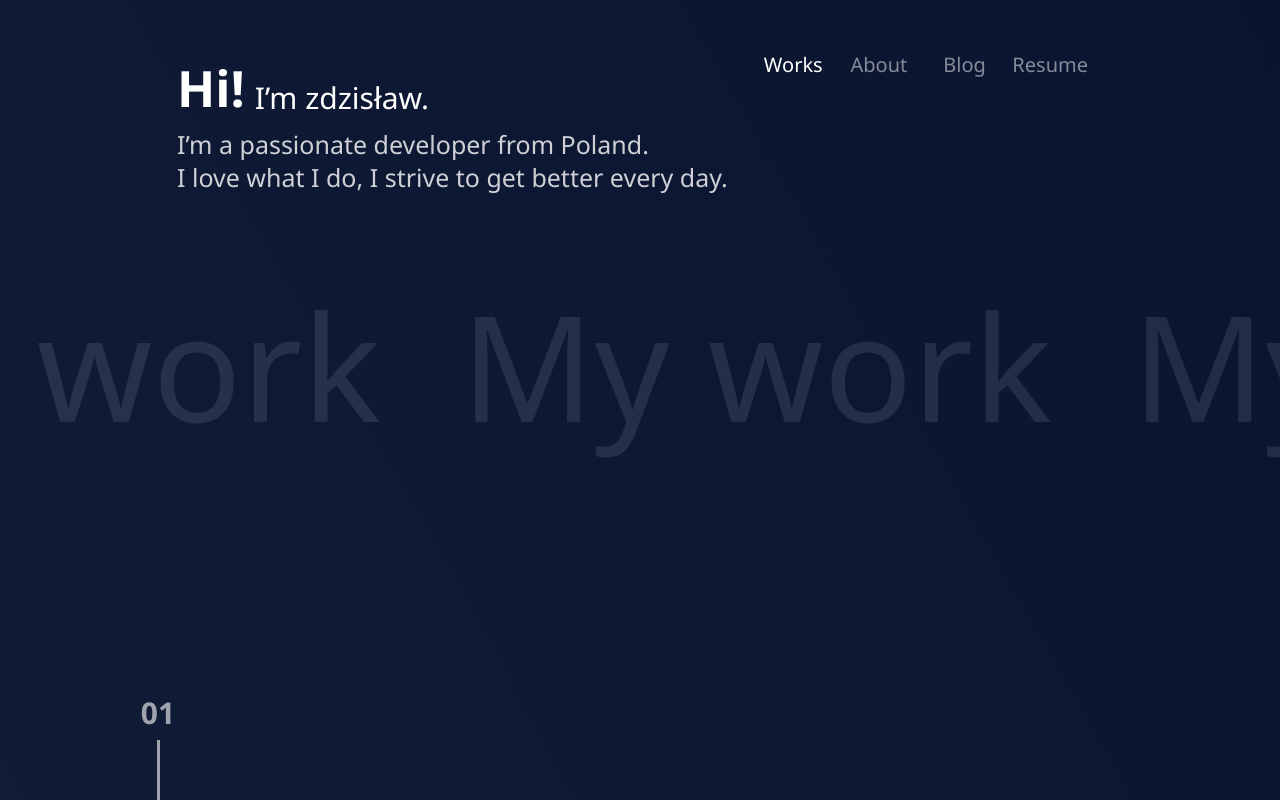
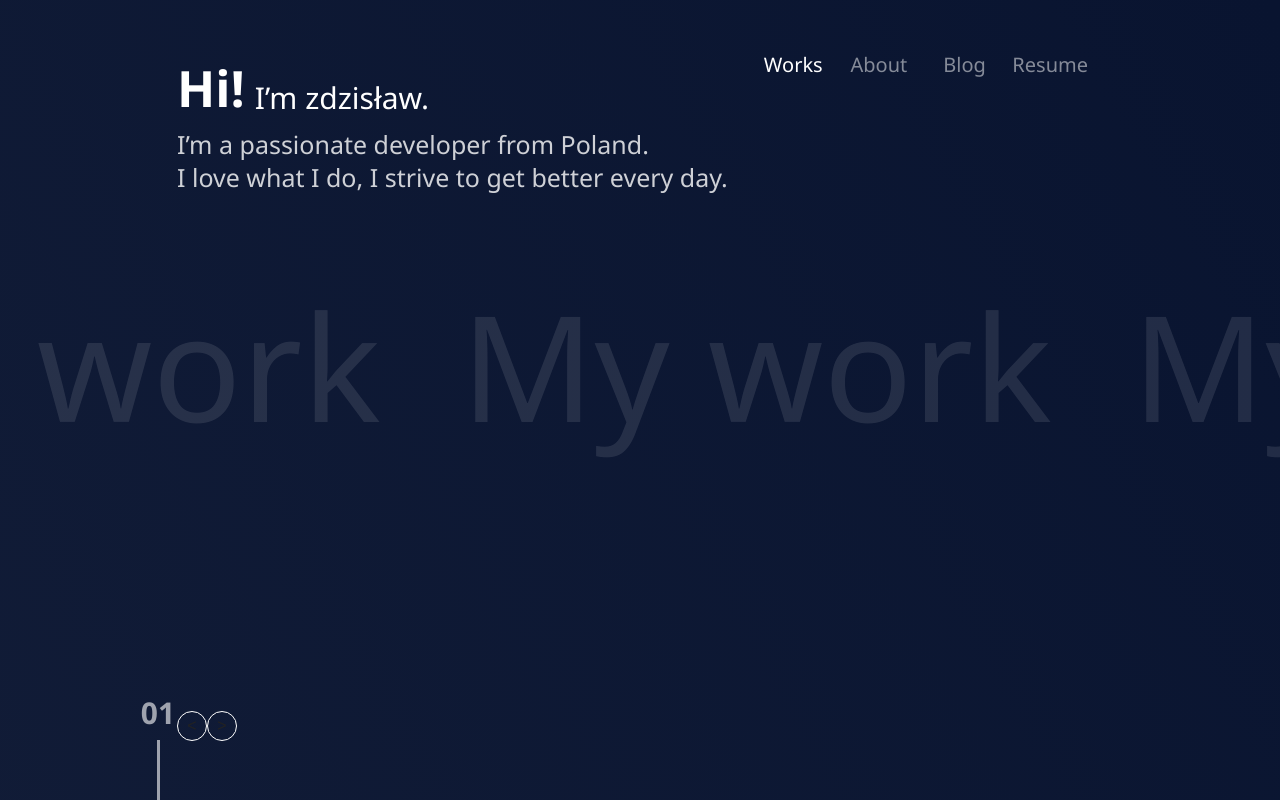
Before and after one commit to lorow/HorrorInCode, a React (Create React App) app in the folder HorrorInCode/frontend/: page / in a window 1280 px wide. Built offline with nearby package versions, Linux system fonts and the light colour scheme.

Commit message:
Tried making cool animation, failed, added simple one for navbar

```diff
--- a/HorrorInCode/frontend/src/components/navbar.jsx
+++ b/HorrorInCode/frontend/src/components/navbar.jsx
@@ -7,6 +7,7 @@ const NavbarContainer = styled.div`
   top: 50px;
   right: 15vw;
   display: grid;
+  z-index: 90;
   grid-template-columns: repeat(4, 1fr);
   grid-template-rows: 1fr;
   grid-gap: 10px;
@@ -17,6 +18,11 @@ const Navlink = styled.a`
   font-size: 20px;
   text-align: center;
   opacity: ${props => props.isActive ? 1 : .5};
+
+  transition: .2s all;
+  &:hover{
+    transform: translateY(-3px);
+  }
 `;
 
 export default function Navbar(props) {
--- a/HorrorInCode/frontend/src/components/pagination.jsx
+++ b/HorrorInCode/frontend/src/components/pagination.jsx
@@ -21,8 +21,8 @@ const Dots = styled.div``;
 export default function Pagination({ onClickPrev, onClickNext }) {
   return (
     <PaginationContainer>
-      <Button>&#x3c;</Button>
-      <Button>&#62;</Button>
+      <Button onClick={onClickPrev}>&#x3c;</Button>
+      <Button onClick={onClickNext}>&#62;</Button>
     </PaginationContainer>
   )
 }
--- a/HorrorInCode/frontend/src/pages/landingPage.jsx
+++ b/HorrorInCode/frontend/src/pages/landingPage.jsx
@@ -1,6 +1,7 @@
 import React from 'react';
 import styled from 'styled-components';
 import Greeter from '../components/greeter';
+import Pagination from '../components/pagination';
 
 const Main = styled.main`
   min-height: 100%;
@@ -21,6 +22,7 @@ export default function LandingPage(props) {
   return (
     <Main>
       <Greeter />
+      <Pagination />
     </Main>
   );
 }
```
